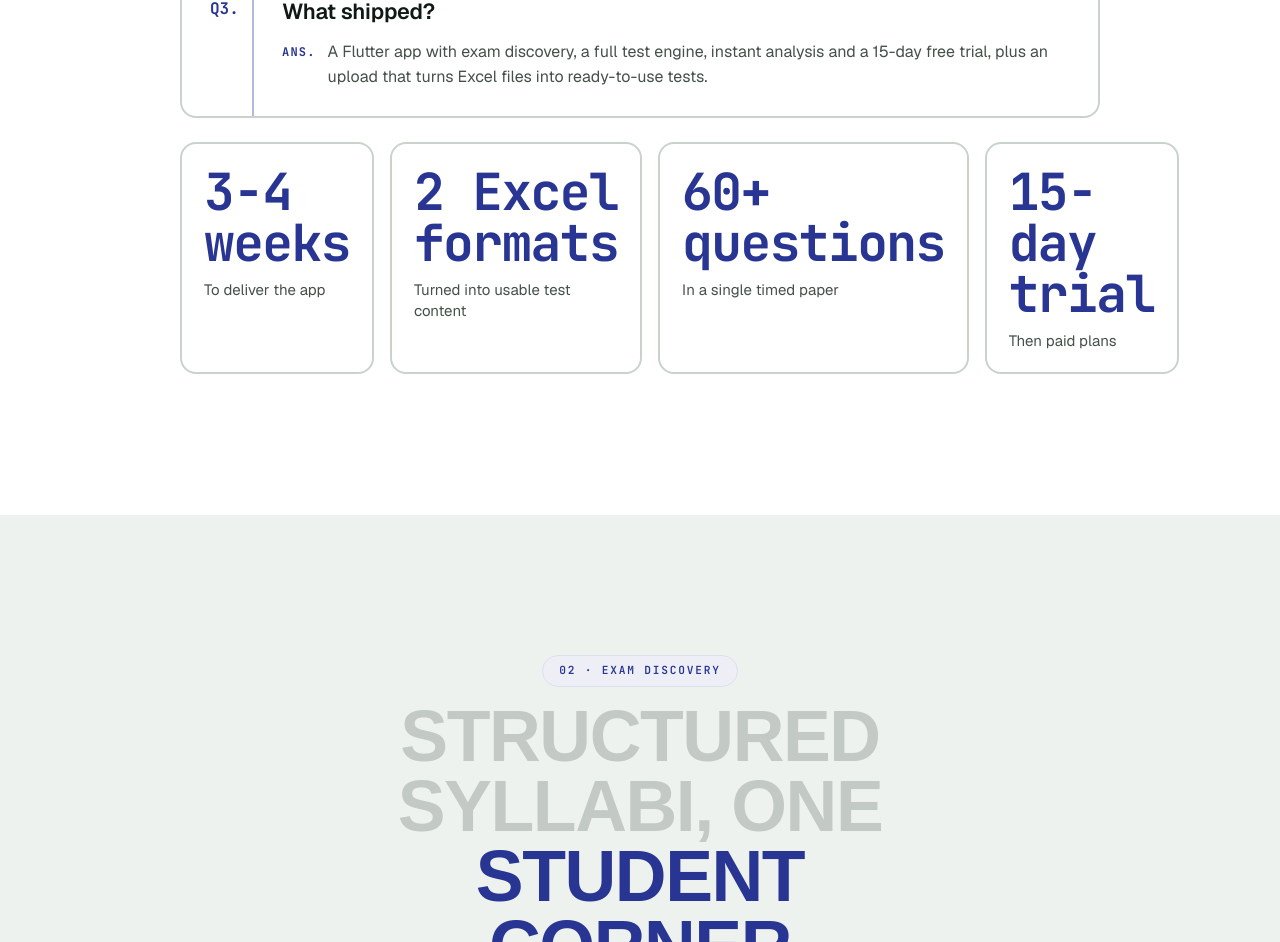
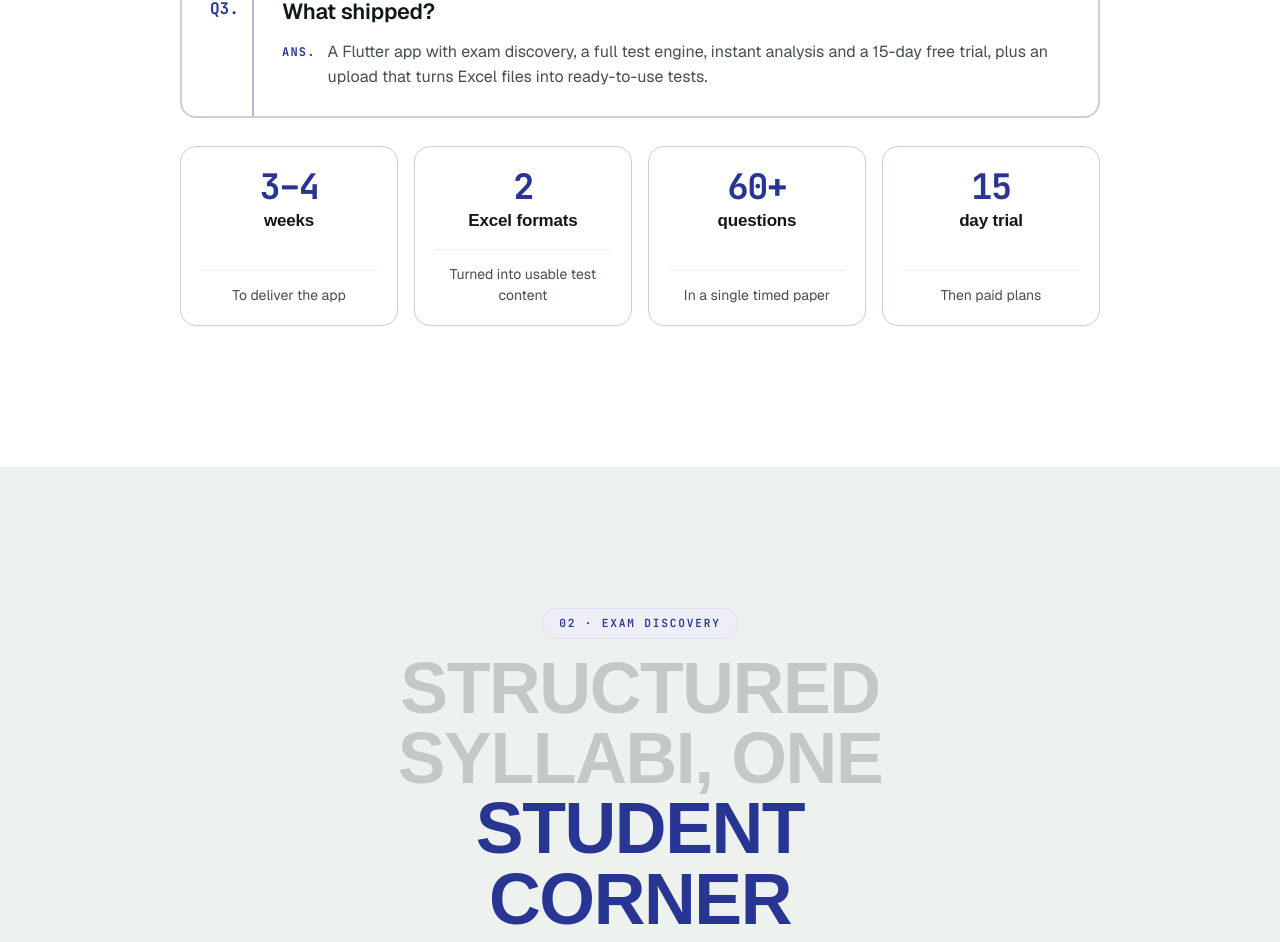
Before and after one commit to adityasingh0614/shipthesis, a Next.js app in the folder web/: page /work/assess-yourself in a window 1280 px wide. Shown: the part 1815-2757 px from the top of the page. Built offline with nearby package versions, Linux system fonts and the light colour scheme; a web font is replaced by a local one.

Commit message:
fix: center-align metric stat cards and equalize baselines across case studies

```diff
--- a/web/src/components/work/assess-yourself/AssessYourself.module.css
+++ b/web/src/components/work/assess-yourself/AssessYourself.module.css
@@ -193,31 +193,70 @@
   grid-template-columns: repeat(4, 1fr);
   gap: 16px;
   max-width: 920px;
-  margin: 24px auto 0;
+  margin: 28px auto 0;
   list-style: none;
 }
 
 .score {
-  padding: 22px 22px 20px;
+  display: flex;
+  flex-direction: column;
+  justify-content: space-between;
+  align-items: center;
+  text-align: center;
+  min-height: 156px;
+  padding: 22px 20px 20px;
   background: var(--surface);
-  border: 2px solid var(--line);
+  border: 1px solid var(--line);
   border-radius: var(--radius-card);
+  box-shadow: 0 1px 3px rgba(15, 26, 20, 0.03);
+  transition: border-color 160ms ease, box-shadow 160ms ease, transform 160ms ease;
+}
+
+.score:hover {
+  border-color: var(--accent);
+  box-shadow: 0 4px 14px rgba(40, 53, 147, 0.08);
+  transform: translateY(-2px);
+}
+
+.scoreTop {
+  display: flex;
+  flex-direction: column;
+  align-items: center;
+  text-align: center;
+  gap: 6px;
 }
 
 .num {
   font-family: var(--font-mono);
-  font-size: clamp(2.25rem, 4vw, 3.25rem);
+  font-size: clamp(2rem, 2.75vw, 2.5rem);
   font-weight: 700;
   line-height: 1;
-  letter-spacing: -0.03em;
+  letter-spacing: -0.04em;
   color: var(--accent);
+  text-align: center;
+  white-space: nowrap;
+}
+
+.unit {
+  font-family: var(--font-display);
+  font-size: 1.0625rem;
+  font-weight: 600;
+  line-height: 1.25;
+  letter-spacing: -0.01em;
+  color: var(--ink);
+  text-align: center;
+  text-wrap: balance;
 }
 
 .scoreCap {
-  margin-top: 12px;
-  font-size: 0.9375rem;
-  line-height: 1.35;
+  width: 100%;
+  margin-top: 18px;
+  padding-top: 14px;
+  border-top: 1px solid #edf2ee;
+  font-size: 0.875rem;
+  line-height: 1.45;
   color: var(--ink-soft);
+  text-align: center;
 }
 
 /* ---- 02 · exam discovery ---- */
@@ -1185,4 +1224,9 @@
   .paperHead {
     padding: 14px 20px;
   }
+
+  .scores {
+    grid-template-columns: 1fr;
+    gap: 12px;
+  }
 }
--- a/web/src/components/work/assess-yourself/AssessYourselfBody.tsx
+++ b/web/src/components/work/assess-yourself/AssessYourselfBody.tsx
@@ -102,13 +102,16 @@ export function AssessYourselfBody() {
           </Reveal>
           <ul className={styles.scores}>
             {[
-              ["3-4 weeks", "To deliver the app"],
-              ["2 Excel formats", "Turned into usable test content"],
-              ["60+ questions", "In a single timed paper"],
-              ["15-day trial", "Then paid plans"],
-            ].map(([num, cap], i) => (
-              <Reveal as="li" key={cap} delay={i * 0.09} className={styles.score}>
-                <div className={styles.num}>{num}</div>
+              { num: "3–4", unit: "weeks", cap: "To deliver the app" },
+              { num: "2", unit: "Excel formats", cap: "Turned into usable test content" },
+              { num: "60+", unit: "questions", cap: "In a single timed paper" },
+              { num: "15", unit: "day trial", cap: "Then paid plans" },
+            ].map(({ num, unit, cap }, i) => (
+              <Reveal as="li" key={cap} delay={i * 0.08} className={styles.score}>
+                <div className={styles.scoreTop}>
+                  <span className={styles.num}>{num}</span>
+                  <span className={styles.unit}>{unit}</span>
+                </div>
                 <p className={styles.scoreCap}>{cap}</p>
               </Reveal>
             ))}
--- a/web/src/components/work/chromalayer/ChromaLayer.module.css
+++ b/web/src/components/work/chromalayer/ChromaLayer.module.css
@@ -639,11 +639,23 @@
 }
 .stat {
   position: relative;
-  padding: 22px 20px 20px;
+  display: flex;
+  flex-direction: column;
+  justify-content: space-between;
+  align-items: center;
+  text-align: center;
+  min-height: 156px;
+  padding: 24px 20px 20px;
   background: var(--surface);
-  border: 2px solid var(--line);
+  border: 1px solid var(--line);
   border-radius: 14px;
   overflow: hidden;
+  box-shadow: 0 1px 3px rgba(15, 26, 20, 0.03);
+  transition: transform 160ms ease, box-shadow 160ms ease;
+}
+.stat:hover {
+  transform: translateY(-2px);
+  box-shadow: 0 4px 14px rgba(15, 26, 20, 0.08);
 }
 .stat::before {
   content: "";
@@ -655,15 +667,22 @@
 .stat b {
   display: block;
   font-family: var(--font-display);
-  font-size: clamp(2.5rem, 4vw, 3.25rem);
+  font-size: clamp(2rem, 2.75vw, 2.5rem);
   font-weight: 700;
   line-height: 1;
+  text-align: center;
+  white-space: nowrap;
 }
 .stat span {
   display: block;
-  margin-top: 8px;
-  font-size: 0.95rem;
+  width: 100%;
+  margin-top: 18px;
+  padding-top: 14px;
+  border-top: 1px solid #edf2ee;
+  font-size: 0.875rem;
+  line-height: 1.45;
   color: var(--ink-soft);
+  text-align: center;
 }
 
 /* ---- 02 · seven dials: the live before/after ---- */
--- a/web/src/components/work/poststeady/Poststeady.module.css
+++ b/web/src/components/work/poststeady/Poststeady.module.css
@@ -671,25 +671,45 @@
   list-style: none;
 }
 .stat {
-  padding: 22px;
+  display: flex;
+  flex-direction: column;
+  justify-content: space-between;
+  align-items: center;
+  text-align: center;
+  min-height: 156px;
+  padding: 22px 20px 20px;
   background: var(--surface);
-  border: 2px solid var(--line);
+  border: 1px solid var(--line);
   border-radius: var(--radius-card);
+  box-shadow: 0 1px 3px rgba(15, 26, 20, 0.03);
+  transition: border-color 160ms ease, box-shadow 160ms ease, transform 160ms ease;
+}
+.stat:hover {
+  border-color: var(--accent);
+  box-shadow: 0 4px 14px rgba(40, 53, 147, 0.08);
+  transform: translateY(-2px);
 }
 .stat b {
   display: block;
   font-family: var(--font-mono);
-  font-size: clamp(2.25rem, 4vw, 3.25rem);
+  font-size: clamp(2rem, 2.75vw, 2.5rem);
+  font-weight: 700;
   line-height: 1;
-  letter-spacing: -0.03em;
+  letter-spacing: -0.04em;
   color: var(--accent);
+  text-align: center;
+  white-space: nowrap;
 }
 .stat span {
   display: block;
-  margin-top: 12px;
-  font-size: 0.9375rem;
-  line-height: 1.35;
+  width: 100%;
+  margin-top: 18px;
+  padding-top: 14px;
+  border-top: 1px solid #edf2ee;
+  font-size: 0.875rem;
+  line-height: 1.45;
   color: var(--ink-soft);
+  text-align: center;
 }
 
 /* ---- 02 · 175 ways to say Spend ---- */
--- a/web/src/components/work/safety-training-platform/SafetyTraining.module.css
+++ b/web/src/components/work/safety-training-platform/SafetyTraining.module.css
@@ -615,29 +615,49 @@
   grid-template-columns: repeat(4, 1fr);
   gap: 16px;
   max-width: 960px;
-  margin: 24px auto 0;
+  margin: 28px auto 0;
   list-style: none;
 }
 .stat {
-  padding: 22px;
+  display: flex;
+  flex-direction: column;
+  justify-content: space-between;
+  align-items: center;
+  text-align: center;
+  min-height: 156px;
+  padding: 22px 20px 20px;
   background: var(--surface);
-  border: 2px solid var(--line);
+  border: 1px solid var(--line);
   border-radius: var(--radius-card);
+  box-shadow: 0 1px 3px rgba(15, 26, 20, 0.03);
+  transition: border-color 160ms ease, box-shadow 160ms ease, transform 160ms ease;
+}
+.stat:hover {
+  border-color: var(--accent);
+  box-shadow: 0 4px 14px rgba(10, 127, 85, 0.08);
+  transform: translateY(-2px);
 }
 .stat b {
   display: block;
   font-family: var(--font-mono);
-  font-size: clamp(2.25rem, 4vw, 3.25rem);
+  font-size: clamp(2rem, 2.75vw, 2.5rem);
+  font-weight: 700;
   line-height: 1;
-  letter-spacing: -0.03em;
+  letter-spacing: -0.04em;
   color: var(--accent);
+  text-align: center;
+  white-space: nowrap;
 }
 .stat span {
   display: block;
-  margin-top: 12px;
-  font-size: 0.9375rem;
-  line-height: 1.35;
+  width: 100%;
+  margin-top: 18px;
+  padding-top: 14px;
+  border-top: 1px solid #edf2ee;
+  font-size: 0.875rem;
+  line-height: 1.45;
   color: var(--ink-soft);
+  text-align: center;
 }
 
 /* ---- 02 · four audiences ---- */
```
